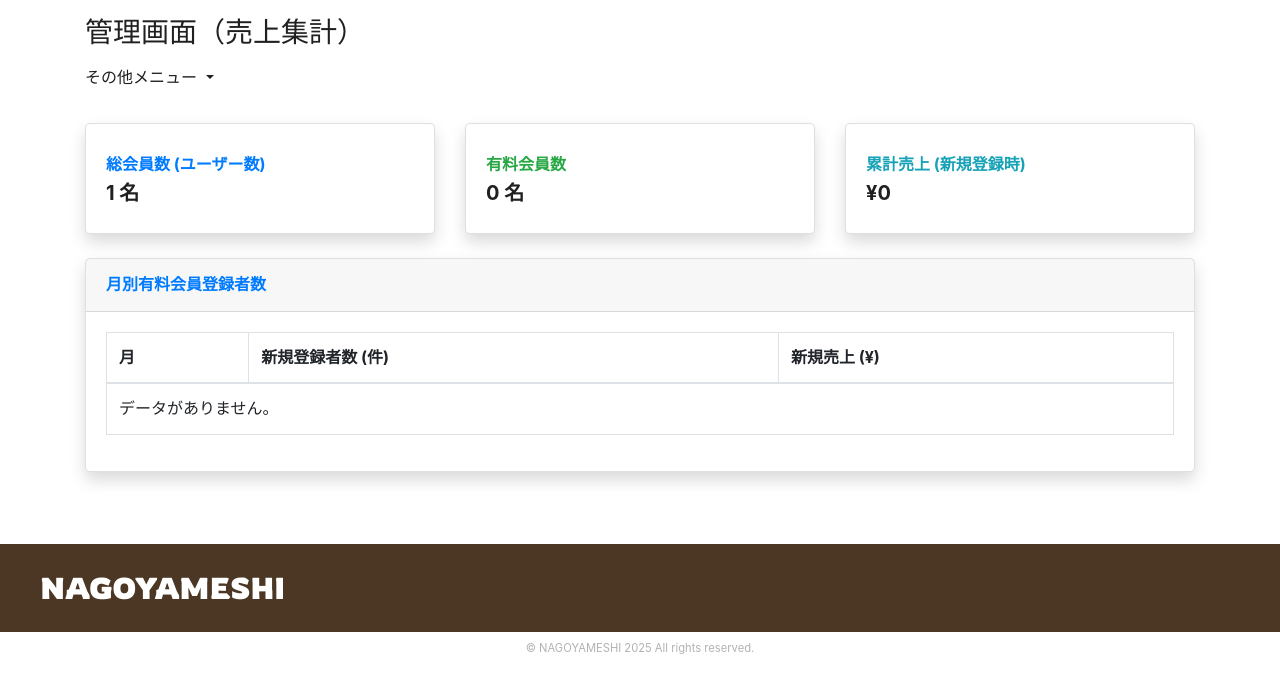
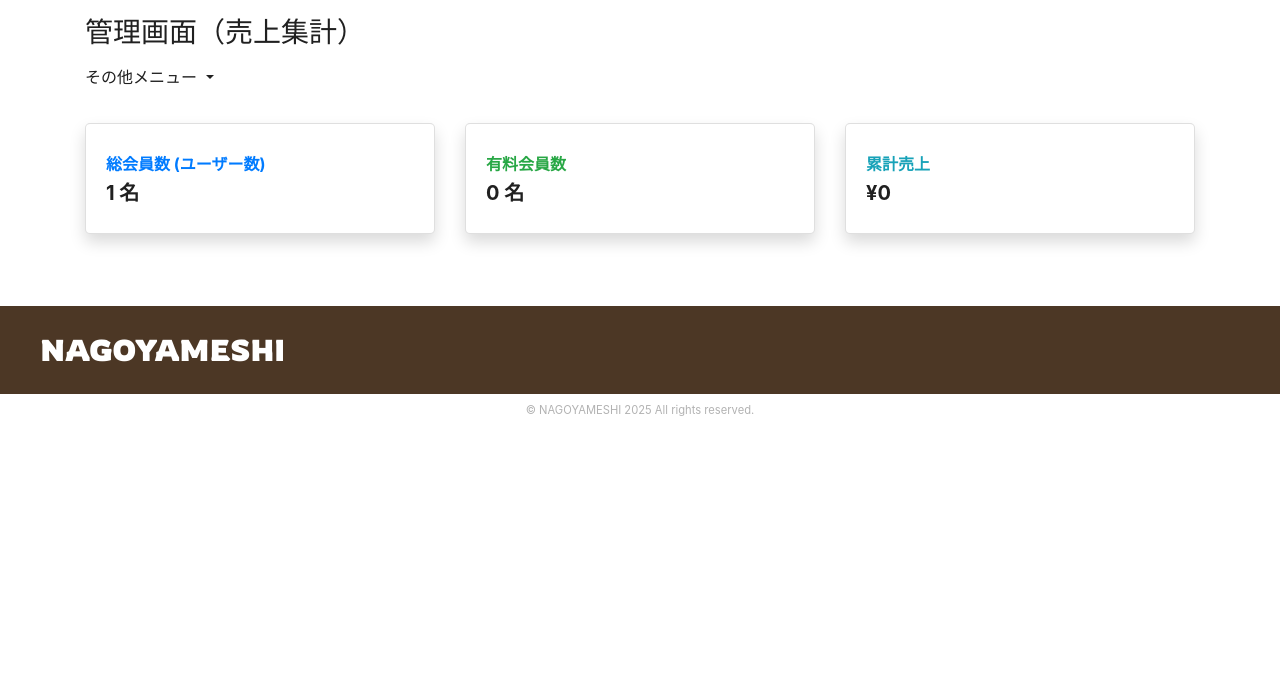
Before and after one commit to y-maeda78/NAGOYAMESHI, a Django app: page /summary/ in a window 1280 px wide. Shown: the part 130-804 px from the top of the page. After the commit the page ends 546 px from the top, so only its background shows below. Run offline with Django 4.2, Linux system fonts and the light colour scheme; the visitor is signed in with stand-in values (Sample User, id 1); data comes from the database, SQL or seed files in the repository; data that the repository does not hold is empty; some libraries are stand-ins or nearby versions; some web fonts are replaced.

Commit message:
1211 commit edit:account,adminsummary

```diff
--- a/base/forms.py
+++ b/base/forms.py
@@ -18,6 +18,12 @@ class CustomUserCreationForm(BaseUserCreationForm):
         fields = (
             "username",
             "email",
+            "tel",
+            "zipcode",
+            "prefecture",
+            "city",
+            "address1",
+            "address2",
         )
 
 # ユーザー情報更新用フォーム
--- a/base/views/adminsummary_views.py
+++ b/base/views/adminsummary_views.py
@@ -1,7 +1,6 @@
 from django.views.generic import TemplateView
 from django.contrib.auth.mixins import UserPassesTestMixin
 from django.db.models import Sum, Count, Q
-from django.db.models.functions import TruncMonth
 from django.utils import timezone
 from base.models import *
 
@@ -19,43 +18,11 @@ class SalesSummaryView(StaffRequiredMixin, TemplateView):
         context = super().get_context_data(**kwargs)
         MONTHLY_FEE = 300   # サービス設定金額
 
-        # 月別売上集計
-        sales_data_query = Order.objects.filter(
-            created_at__isnull=False,
-            is_confirmed=True # 決済完了しているユーザー
-        ).annotate(
-            month=TruncMonth('created_at') # 契約作成日から月別集計
-        ).values('month').annotate(
-            # 新規契約者数をカウント（その月にOrderを作成したユーザー数）
-            new_subscriptions=Count('user', distinct=True),
-            # 累計金額
-            monthly_revenue=Sum('amount'),
-        ).order_by('-month')
-
-        sales_data = []
-        for item in sales_data_query:
-            # 日付フォーマットを 'YYYY年MM月' に変換
-            month_value = item['month']
-            if not month_value:
-                formatted_month = '不明な月'
-            else:
-                try:
-                    formatted_month = month_value.strftime('%Y年%m月')
-                except ValueError:
-                    formatted_month = 'フォーマットエラー'
-
-            sales_data.append({
-                'month': formatted_month,
-                'monthly_revenue': item['monthly_revenue'],
-                'new_subscriptions': item['new_subscriptions'],
-            })
-
         # 総売上と総会員数の集計
         total_users = User.objects.filter(is_active=True).count() # 総会員数
-        total_subscriptionusers = User.objects.filter(is_paymentstatus=True).count() # 有料会員数
+        total_subscriptionusers = User.objects.filter(is_paymentstatus=True,is_admin=False).count() # 有料会員数
         total_revenue = Order.objects.filter(is_confirmed=True).aggregate(Sum('amount'))['amount__sum'] or 0
 
-        context['sales_data'] = sales_data
         context['total_users'] = total_users
         context['total_subscriptionusers'] = total_subscriptionusers
         context['total_revenue'] = total_revenue
--- a/templates/admin/admin_summary.html
+++ b/templates/admin/admin_summary.html
@@ -73,7 +73,7 @@
                             <div class="row no-gutters align-items-center">
                                 <div class="col mr-2">
                                     <div class="text-xs font-weight-bold text-info text-uppercase mb-1">
-                                        累計売上 (新規登録時)
+                                        累計売上
                                     </div>
                                     <div class="h5 mb-0 font-weight-bold text-gray-800">¥{{ total_revenue|intcomma }}</div>
                                 </div>
@@ -83,38 +83,6 @@
                 </div>
             </div>
 
-            <div class="card shadow mb-4">
-                <div class="card-header py-3">
-                    <h6 class="m-0 font-weight-bold text-primary">月別有料会員登録者数</h6>
-                </div>
-                <div class="card-body">
-                    <div class="table-responsive">
-                        <table class="table table-bordered" id="dataTable" width="100%" cellspacing="0">
-                            <thead>
-                                <tr>
-                                    <th>月</th>
-                                    <th>新規登録者数 (件)</th>
-                                    <th>新規売上 (¥)</th>
-                                </tr>
-                            </thead>
-                            <tbody>
-                                {% for item in sales_data %}
-                                <tr>
-                                    <td>{{ item.month }}</td>
-                                    <td>{{ item.new_subscriptions }}</td>
-                                    <td>¥{{ item.monthly_revenue|intcomma }}</td>
-                                </tr>
-                                {% empty %}
-                                <tr>
-                                    <td colspan="3">データがありません。</td>
-                                </tr>
-                                {% endfor %}
-                            </tbody>
-                        </table>
-                    </div>
-                </div>
-            </div>
-
         </div>
     </div>
 </div>
```
